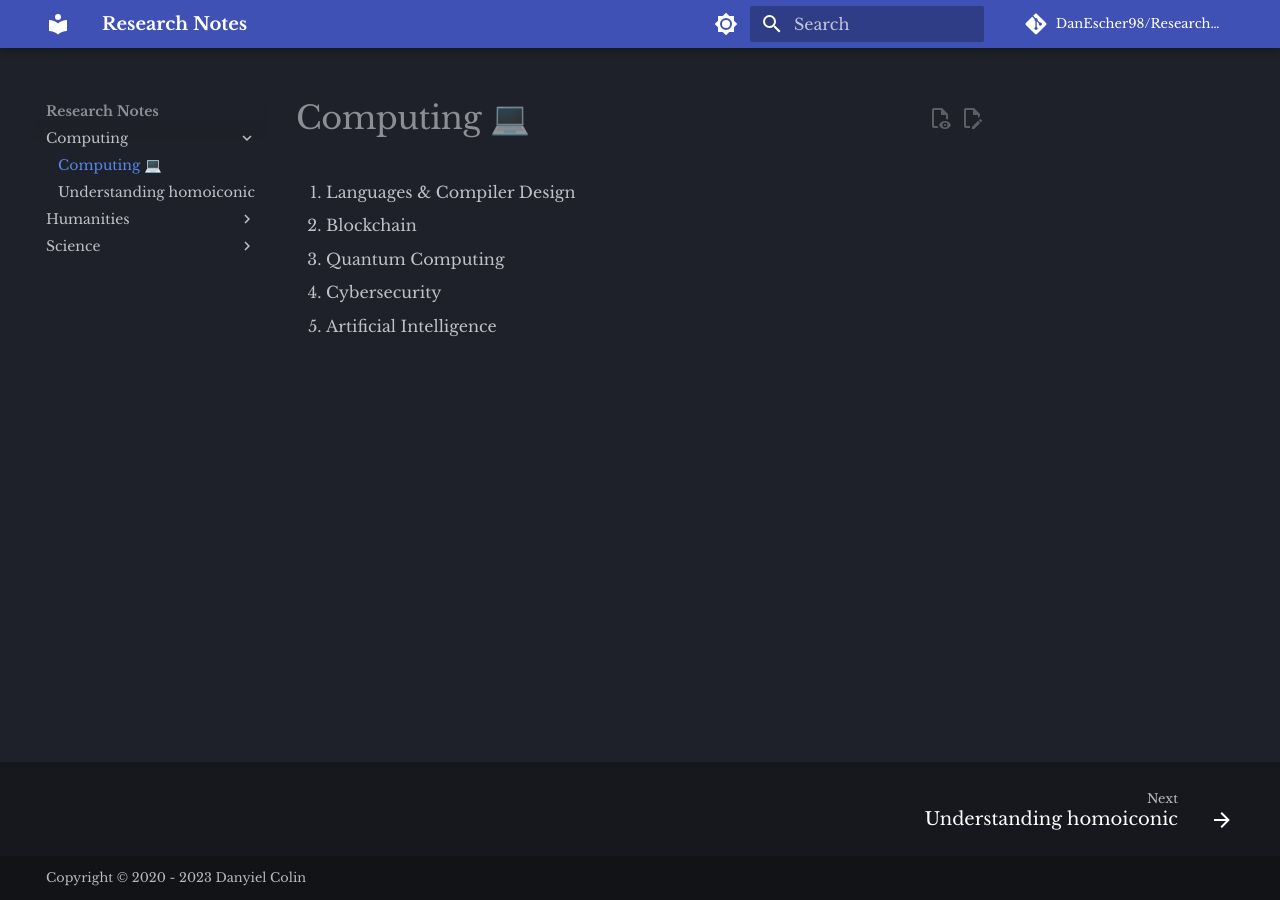
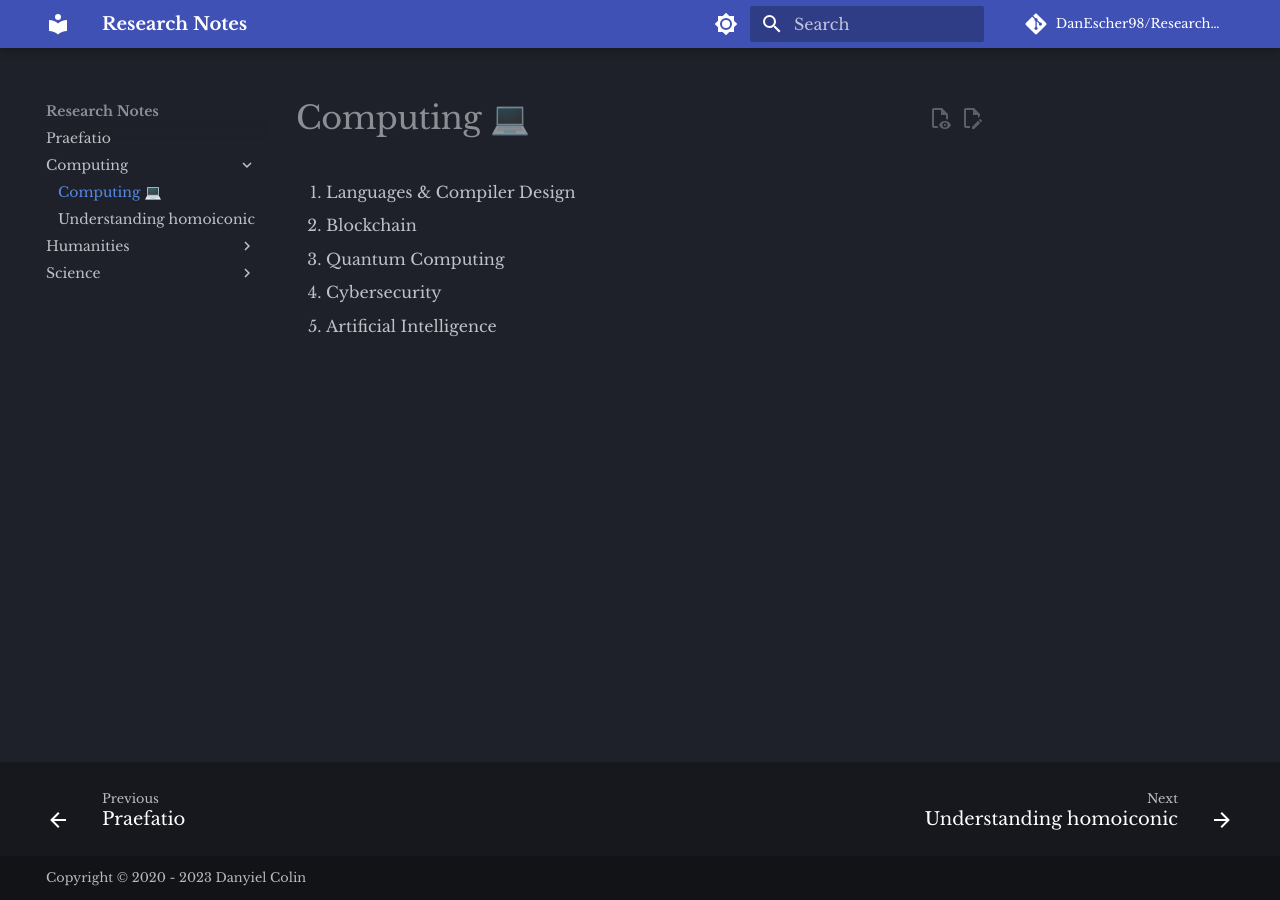
Before and after one commit to DanEscher98/ResearchNotes, an MkDocs documentation site: the page built from docs/Computing/index.md, in a window 1280 px wide. Built offline with MkDocs 1.6.1 and Material for MkDocs 9.7.7, drawn with Linux system fonts in a browser that asks for light colours; comment, search, counter and statistics services are not loaded.

Commit message:
new file:   docs/index.md 	modified:   mkdocs.yml

```diff
--- /dev/null
+++ b/docs/index.md
@@ -0,0 +1,3 @@
+# Praefatio
+
+Research Notes
--- a/mkdocs.yml
+++ b/mkdocs.yml
@@ -79,7 +79,7 @@ extra_javascript:
   - https://cdn.jsdelivr.net/npm/mathjax@3/es5/tex-mml-chtml.js
 
 extra_css:
-  - css/styles.css
+  - css/extra.css
 
 
 plugins:
```
